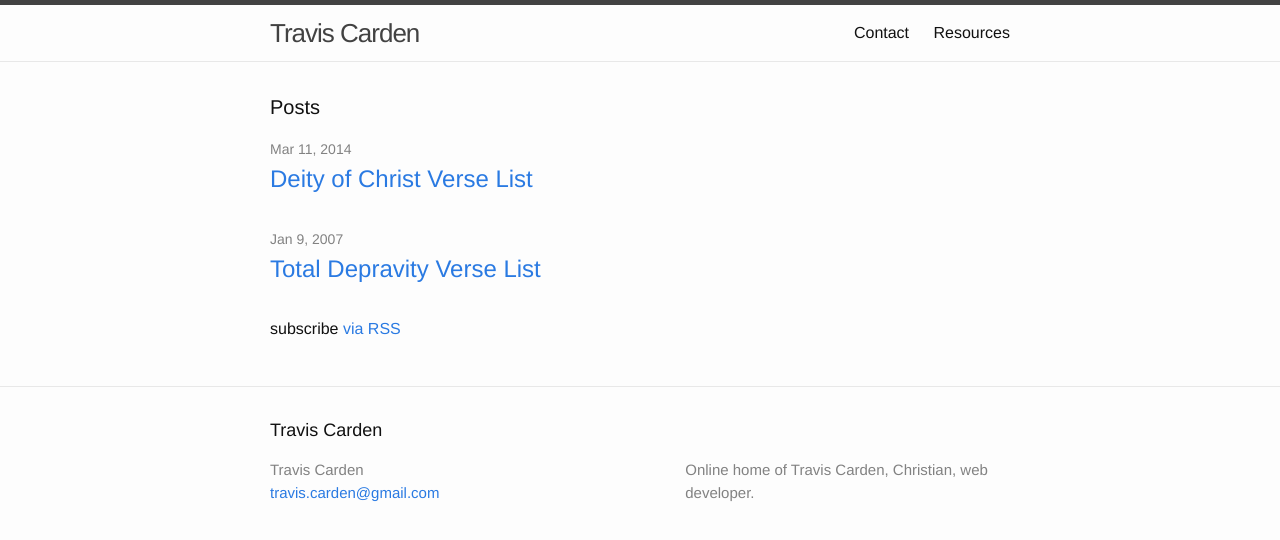
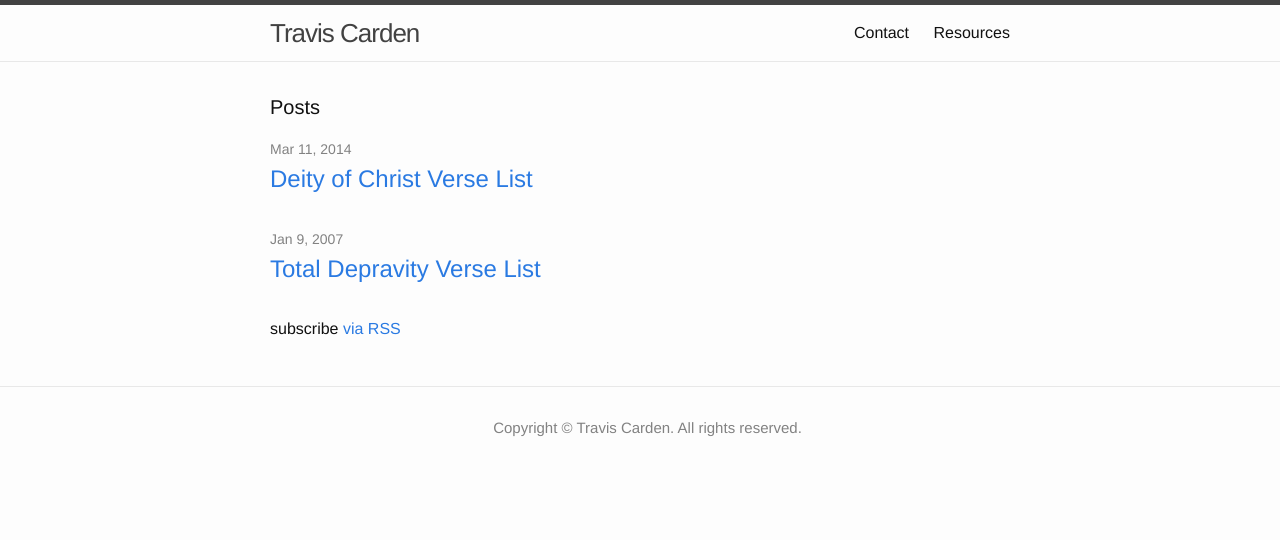
Before and after one commit to TravisCarden/traviscarden.github.io, a Jekyll site: the page built from index.html, in a window 1280 px wide. Shown: the top 540 px of the page. Built offline with Jekyll 4.4.1, drawn with Linux system fonts in a browser that asks for light colours.

Commit message:
Changed footer.

```diff
--- a/_includes/footer.html
+++ b/_includes/footer.html
@@ -2,34 +2,10 @@
 
   <div class="wrapper">
 
-    <h2 class="footer-heading">{{ site.title }}</h2>
-
     <div class="footer-col-wrapper">
-      <div class="footer-col footer-col-1">
-        <ul class="contact-list">
-          <li>{{ site.title }}</li>
-          <li><a href="mailto:{{ site.email }}">{{ site.email }}</a></li>
-        </ul>
-      </div>
-
-      <div class="footer-col footer-col-2">
-        <ul class="social-media-list">
-          {% if site.github_username %}
-          <li>
-            {% include icon-github.html username=site.github_username %}
-          </li>
-          {% endif %}
-
-          {% if site.twitter_username %}
-          <li>
-            {% include icon-twitter.html username=site.twitter_username %}
-          </li>
-          {% endif %}
-        </ul>
-      </div>
-
-      <div class="footer-col footer-col-3">
-        <p>{{ site.description }}</p>
+      <div class="footer-col footer-col-span">
+        <div>Copyright &copy; Travis Carden. All rights reserved.</div>
+        <div class="no-screen">{{ page.url | prepend: site.url }}</div>
       </div>
     </div>
 
--- a/_includes/header.html
+++ b/_includes/header.html
@@ -1,4 +1,4 @@
-<header class="site-header">
+<header class="site-header no-print">
 
   <div class="wrapper">
 
--- a/_includes/icon-github.html
+++ /dev/null
@@ -1 +0,0 @@
-<a href="https://github.com/{{ include.username }}"><span class="icon icon--github">{% include icon-github.svg %}</span><span class="username">{{ include.username }}</span></a>
--- a/_includes/icon-twitter.html
+++ /dev/null
@@ -1 +0,0 @@
-<a href="https://twitter.com/{{ include.username }}"><span class="icon icon--twitter">{% include icon-twitter.svg %}</span><span class="username">{{ include.username }}</span></a>
--- a/_sass/_base.scss
+++ b/_sass/_base.scss
@@ -204,3 +204,22 @@ pre {
         }
     }
 }
+
+
+
+/**
+ * Media-specific styles
+ */
+@media screen {
+    .no-screen {
+        visibility: hidden;
+        display: none;
+    }
+}
+
+@media print {
+    .no-print {
+        visibility: hidden;
+        display: none;
+    }
+}
--- a/_sass/_layout.scss
+++ b/_sass/_layout.scss
@@ -141,6 +141,11 @@
     width:         calc(45% - (#{$spacing-unit} / 2));
 }
 
+.footer-col-span {
+    text-align: center;
+    width: 100%;
+}
+
 @include media-query($on-laptop) {
     .footer-col-1,
     .footer-col-2 {
```
Also changed, not shown: _includes/icon-github.svg (deleted), _includes/icon-twitter.svg (deleted).
